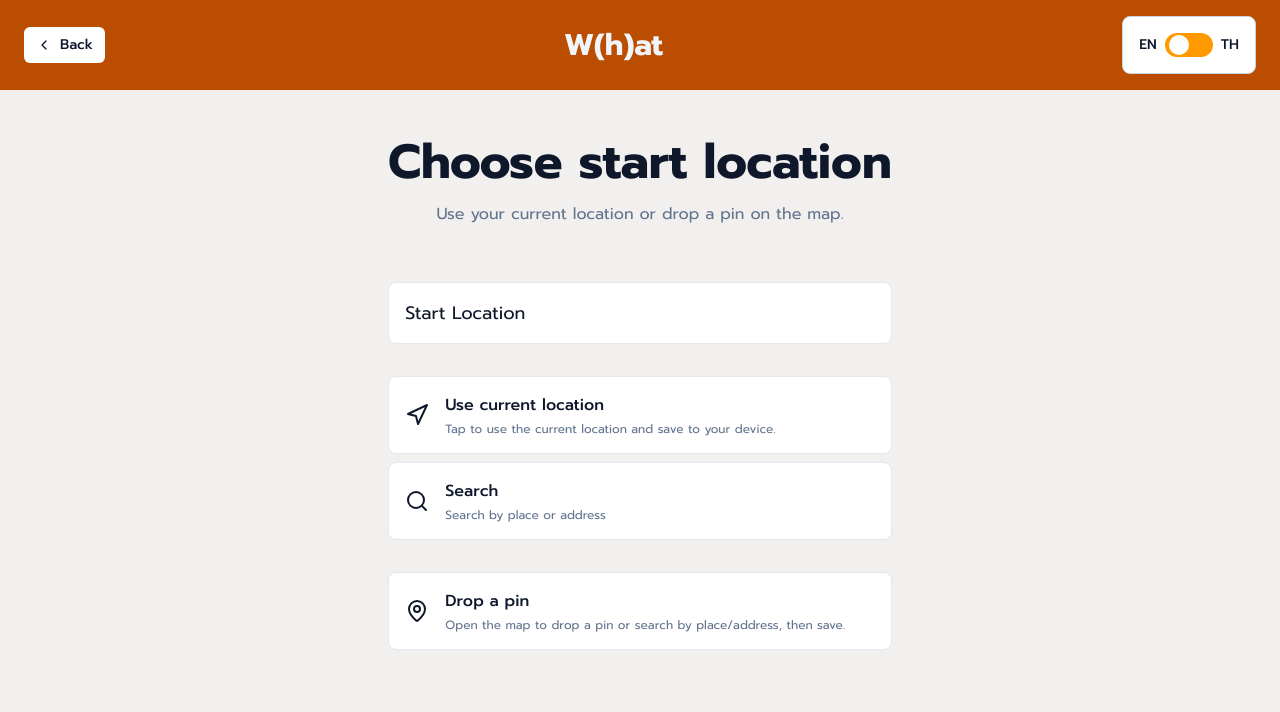
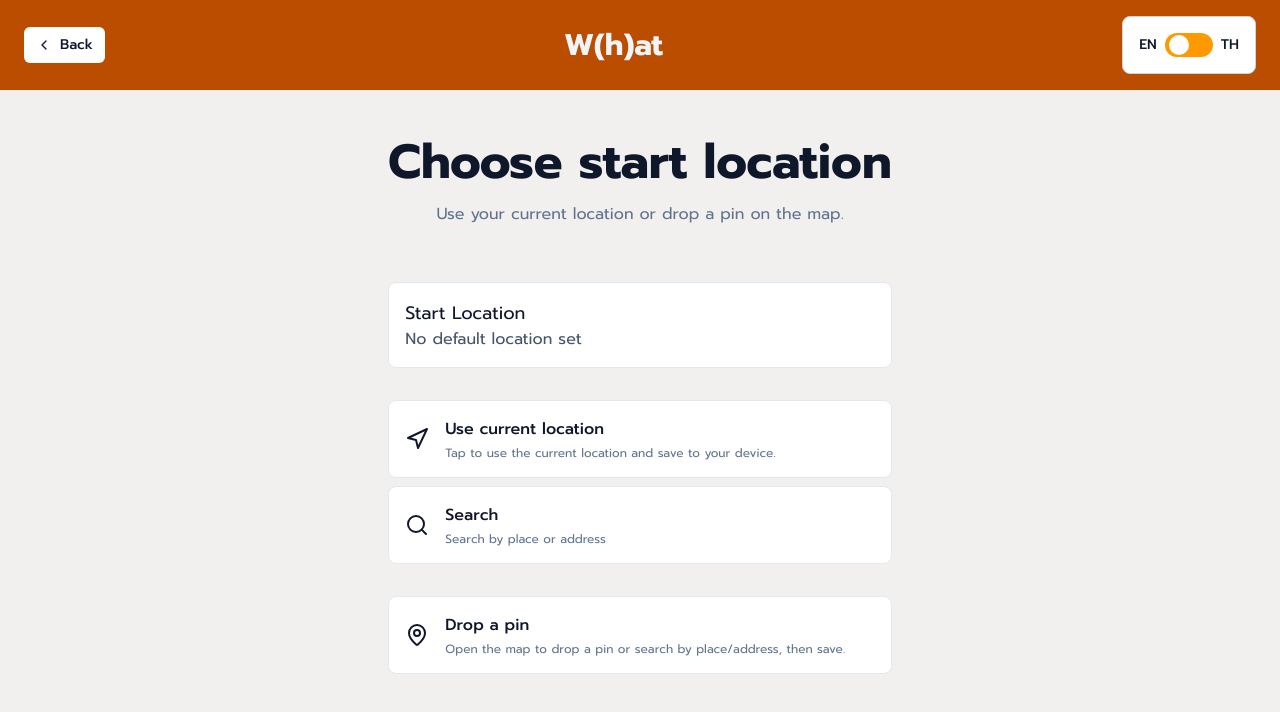
Before and after one commit to FiatPeenithi/wwyw, a Next.js app: page /en/location in a window 1280 px wide. Shown: the top 712 px of the page. Built offline with nearby package versions, Linux system fonts and the light colour scheme.

Commit message:
Fixed empty case to start location

```diff
--- a/app/[locale]/location/page.tsx
+++ b/app/[locale]/location/page.tsx
@@ -391,7 +391,7 @@ function Page() {
         <div className="p-4 grid bg-white rounded-lg border border-slate-200">
           <p className="text-lg">{t("startLocation")}</p>
           <div className="text-slate-600">
-            <p>{saved?.name || ""}</p>
+            <p>{saved?.name || t("noSetup")}</p>
           </div>
         </div>
 
--- a/app/messages/en.json
+++ b/app/messages/en.json
@@ -31,6 +31,7 @@
     "confirm": "Confirm",
     "close": "Close",
     "startLocation": "Start Location",
-    "calibrate": "Calibrate"
+    "calibrate": "Calibrate",
+    "noSetup": "No default location set"
   }
 }
--- a/app/messages/th.json
+++ b/app/messages/th.json
@@ -31,7 +31,7 @@
     "confirm": "ตกลง",
     "close": "ปิด",
     "startLocation": "ตำแหน่งเริ่มต้น",
-    "calibrate": "ตำแหน่งปัจจุบัน"
-
+    "calibrate": "ตำแหน่งปัจจุบัน",
+    "noSetup": "ไม่มีการตั้งค่าตำแหน่งเริ่มต้น"
   }
 }
```
